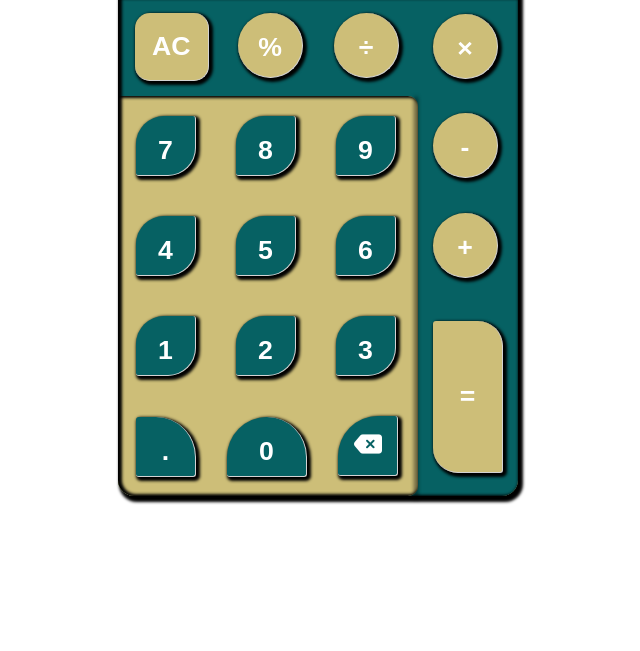
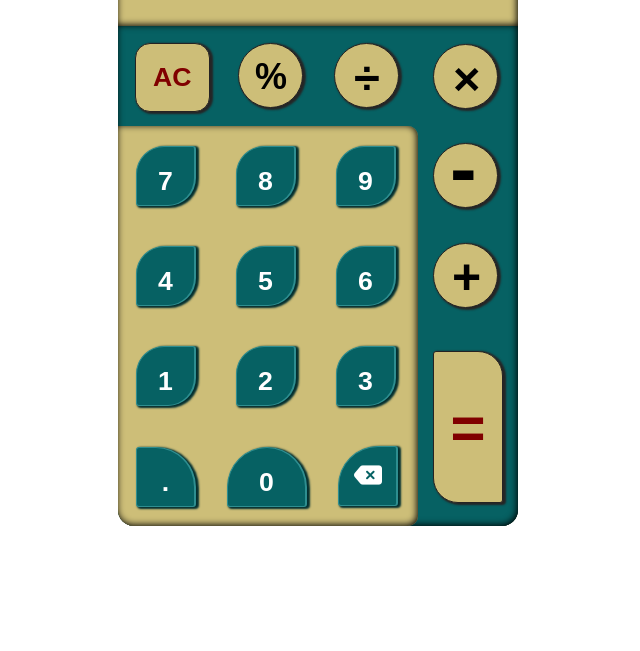
Before and after one commit to mmmansoori39/calculator-design, a plain HTML site: page calculator-design/index.html in a window 1280 px wide. Shown: the part 149-800 px from the top of the page, without its empty margins (322-962 px from the left). Drawn offline with Linux system fonts and the light colour scheme.

Commit message:
Add files via upload

```diff
--- a/calculator-design/index.html
+++ b/calculator-design/index.html
@@ -15,28 +15,28 @@
         <div class="cal-btn x q">
             <div class="cal-btn-f">
                 <button class="btn-f r z f z"><h1>AC</h1></button>
-                <button class="btn-a r z a"><h1>%</h1></button>
-                <button class="btn-a r z b"><h1>÷</h1></button>
-                <button class="btn-a r z c"><h1>×</h1></button>
+                <button class="btn-a r z a"><h1 class="koll">%</h1></button>
+                <button class="btn-a r z b"><h1 class="kol">÷</h1></button>
+                <button class="btn-a r z c"><h1 class="kol">×</h1></button>
             </div>
             <div class="cal-btn-s ">
                 <div class="btn-dig w z">
-                    <button class="btn r x"><h1>7</h1></button>
-                    <button class="btn r x"><h1>8</h1></button>
-                    <button class="btn r x"><h1>9</h1></button>
-                    <button class="btn r x"><h1>4</h1></button>
-                    <button class="btn r x"><h1>5</h1></button>
-                    <button class="btn r x"><h1>6</h1></button>
-                    <button class="btn r x"><h1>1</h1></button>
-                    <button class="btn r x"><h1>2</h1></button>
-                    <button class="btn r x"><h1>3</h1></button>
-                    <button class="btm r x"><h1>.</h1></button>
-                    <button class="bm r x"><h1>0</h1></button>
-                    <button class="bt r x"><img src="backspace (1).png" alt=""></button>
+                    <button class="btn rr x"><h1>7</h1></button>
+                    <button class="btn rr x"><h1>8</h1></button>
+                    <button class="btn rr x"><h1>9</h1></button>
+                    <button class="btn rr x"><h1>4</h1></button>
+                    <button class="btn rr x"><h1>5</h1></button>
+                    <button class="btn rr x"><h1>6</h1></button>
+                    <button class="btn rr x"><h1>1</h1></button>
+                    <button class="btn rr x"><h1>2</h1></button>
+                    <button class="btn rr x"><h1>3</h1></button>
+                    <button class="btm rr x"><h1>.</h1></button>
+                    <button class="bm rr x"><h1>0</h1></button>
+                    <button class="bt rr x"><img src="backspace (1).png" alt=""></button>
                 </div>
                 <div class="btn-op e">
-                    <button class="btn-a r z m"><h1>-</h1></button>
-                    <button class="btn-a r z p"><h1>+</h1></button>
+                    <button class="btn-a r z m"><h1 class="size">-</h1></button>
+                    <button class="btn-a r z p"><h1 class="sizez">+</h1></button>
                     <button class="eq r z"><h1>=</h1></button>
                 </div>
             </div>
--- a/calculator-design/style.css
+++ b/calculator-design/style.css
@@ -5,7 +5,7 @@ body{
 .cal{
     width: 400px;
     height: 625px;
-    margin: 20px auto;
+    margin: 50px auto;
     border-radius: 16px;
     position: relative;
 }
@@ -22,16 +22,27 @@ body{
     height: 125px;
     background-color: #CDBE78;
     border-radius: 16px 16px 0px 0px;
-    box-shadow: inset 2px 4px 2px 2px black;
+    box-shadow: inset -1px -1px 7px 0px black;
     /* padding-left: 100px; */
     display: flex;
+    /* position: relative; */
     align-items: center;
+}
+.w{
+    box-shadow: inset -1px -1px 7px 0px black;
+
 }
 .ok{
     margin-left: 25px;
+    /* margin-bottom: */
     font-family: system-ui, -apple-system, BlinkMacSystemFont, 'Segoe UI', Roboto, Oxygen, Ubuntu, Cantarell, 'Open Sans', 'Helvetica Neue', sans-serif;
     font-size: 30px;
     color: #066163;
+    text-shadow: -2px 2px 3px #022f30;
+    /* position: absolute; */
+    /* left: 25px; */
+    /* top: -30px; */
+    /* bottom: 10; */
 }
 .cal-btn-f{
     width: 100%;
@@ -81,7 +92,7 @@ body{
     border: none;
     margin: 20px 18px;
     color: white;
-    /* padding: 0px 20px; */
+    /* font-size: 30px; */
 }
 
 .bm{
@@ -97,18 +108,43 @@ body{
     margin-left: 15px;
     padding: 0px 17px;
     border-radius: 15px;
-    color: white;
+    color: maroon;
+    /* font-size: 30px; */
 
 }
 .btn-a{
     border: none;
     width: 65px;
     height: 65px;
+    font-size: 18px;
     border-radius: 50%;
-    color: white;
+    color: black;
+    position: relative;
 
 }
-
+.kol{
+    position: absolute;
+    top: -25px;
+    left: 19px;
+    font-size: 47px;
+}
+.koll{
+    position: absolute;
+    top: -12px;
+    left: 16px;
+}
+.size{
+    position: absolute;
+    top: -75px;
+    left: 16px;
+    font-size: 80px;
+}
+.sizez{
+    position: absolute;
+    top: -30px;
+    left: 18px;
+    font-size: 50px;
+}
 .a{
     position: absolute;
     top: 17px;
@@ -146,8 +182,9 @@ body{
     border: none;
     height: 152px;
     width: 70px;
+    font-size: 30px;
     border-radius: 3px 25px 3px 25px;
-    color: white;
+    color: maroon;
 }
 .z{
     background-color: #CDBE78;
@@ -156,24 +193,27 @@ body{
     background-color: #066163;
 }
 .r{
-    box-shadow: 2px 2px 3px 2px black;
-    /* border-left: 1px solid white; */
-    border-right: 1px solid lightgray;
-    border-bottom: 1px solid lightgray;
+    box-shadow: 2px 1px 2px 1px #262525;
+    border-right: 2px solid rgb(30, 29, 29);
+    border-bottom: 2px solid rgb(28, 27, 27);
+    border: 1px solid rgb(36, 35, 35);
+}
+.rr{
+    box-shadow: 2px 1px 2px 1px #022f30;
+    border: 1px solid #2e8e90;
+    border-right: 2px solid #2e8e90;
+    border-bottom: 1px solid #2e8e90;
 }
 .k{
-    box-shadow: 3px 4px 3px 2px black;
+    box-shadow: inset -1px -1px 2px 2px black;
 
 }
 .q{
-    box-shadow: inset 2px 1px 3px 2px black;
+    box-shadow: inset -1px -1px 7px 0px black;
 }
-.w{
-    box-shadow: inset 2px 0px 3px 2px black;
 
-}
 .e{
-    box-shadow: -102px 2px 4px 1px black;
+    /* box-shadow: -102px 2px 4px 1px black; */
     border-top-left-radius: 16px;
 
 }
```
Also changed, not shown: calculator-design/output.png (added).
